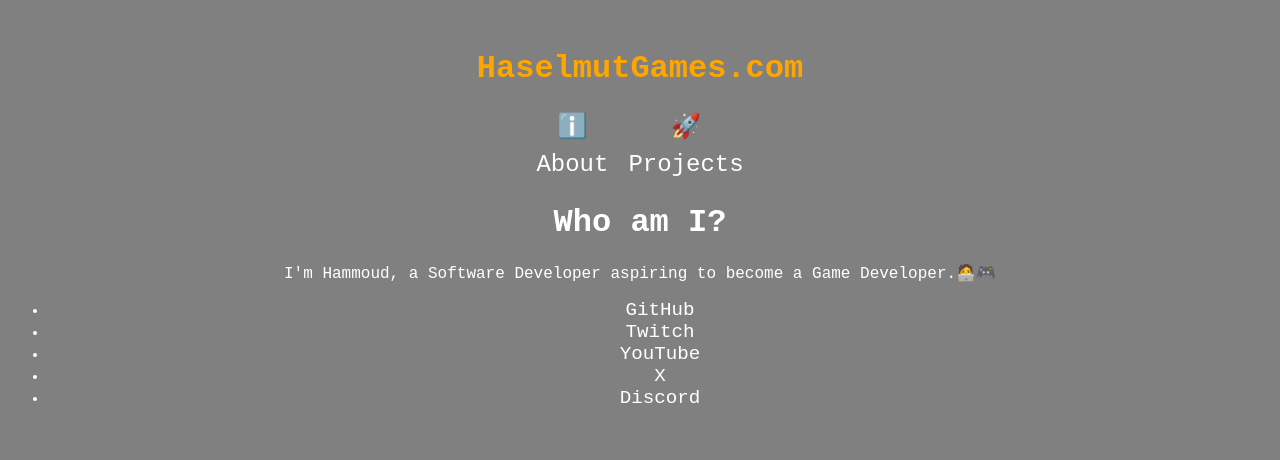
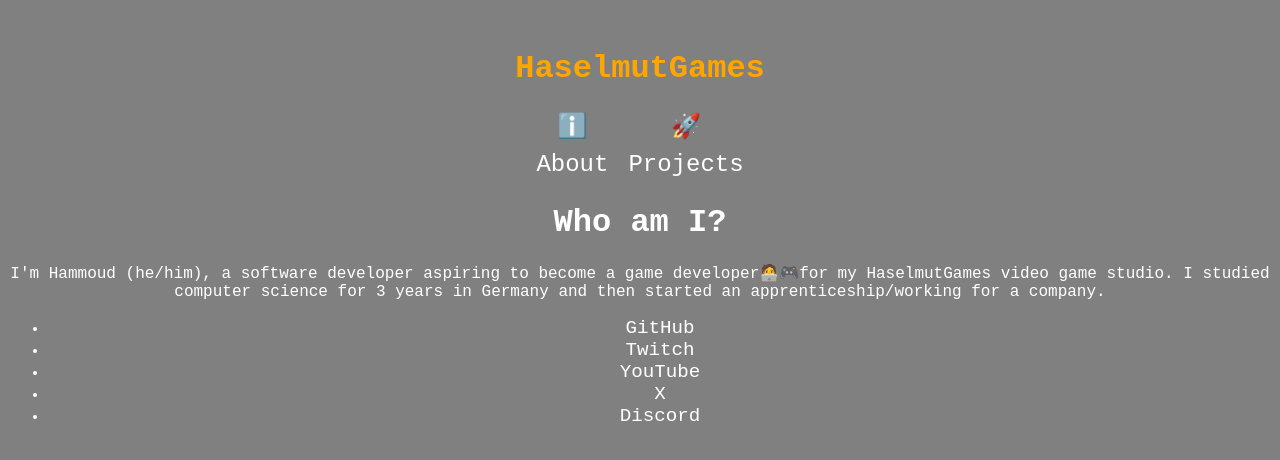
Before and after one commit to HaselmutGames/my-website, a SvelteKit app: page / in a window 1280 px wide. Shown: the top 460 px of the page. Built offline with nearby package versions, Linux system fonts and the light colour scheme.

Commit message:
Update bio text - still needs additions!

```diff
--- a/src/routes/+page.svelte
+++ b/src/routes/+page.svelte
@@ -1,9 +1,9 @@
 <script lang="ts">
     import { icons } from '$lib/data/icons';
     import { socials } from '$lib/data/socials';
-    let headline = "HaselmutGames.com";
+    let headline = "HaselmutGames";
     let question = "Who am I?";
-    let bio = "I'm Hammoud, a Software Developer aspiring to become a Game Developer.🧑‍💻🎮"
+    let bio = "I'm Hammoud (he/him), a software developer aspiring to become a game developer🧑‍💻🎮for my HaselmutGames video game studio. I studied computer science for 3 years in Germany and then started an apprenticeship/working for a company."
 </script>
 
 <main class="container">
```
